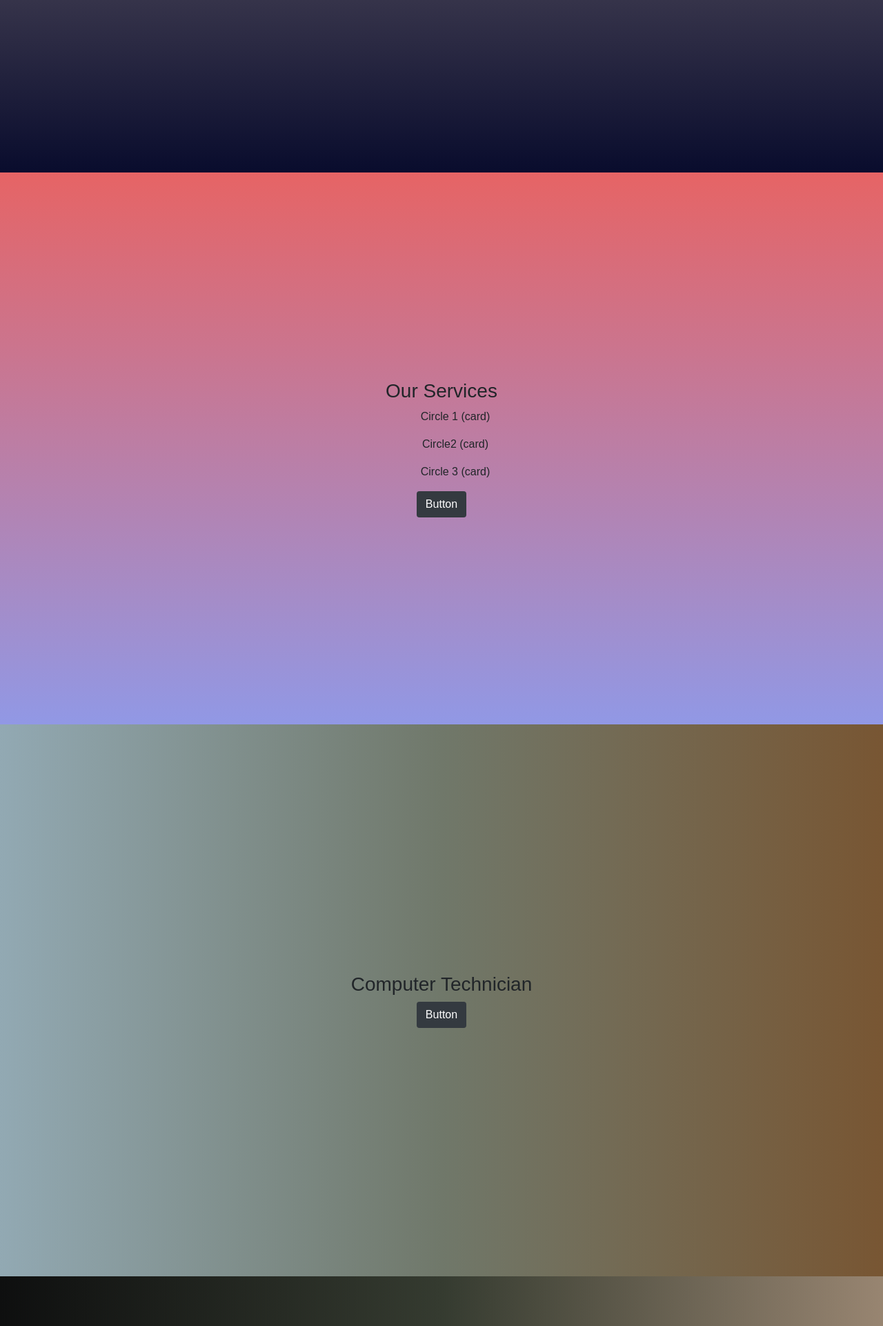
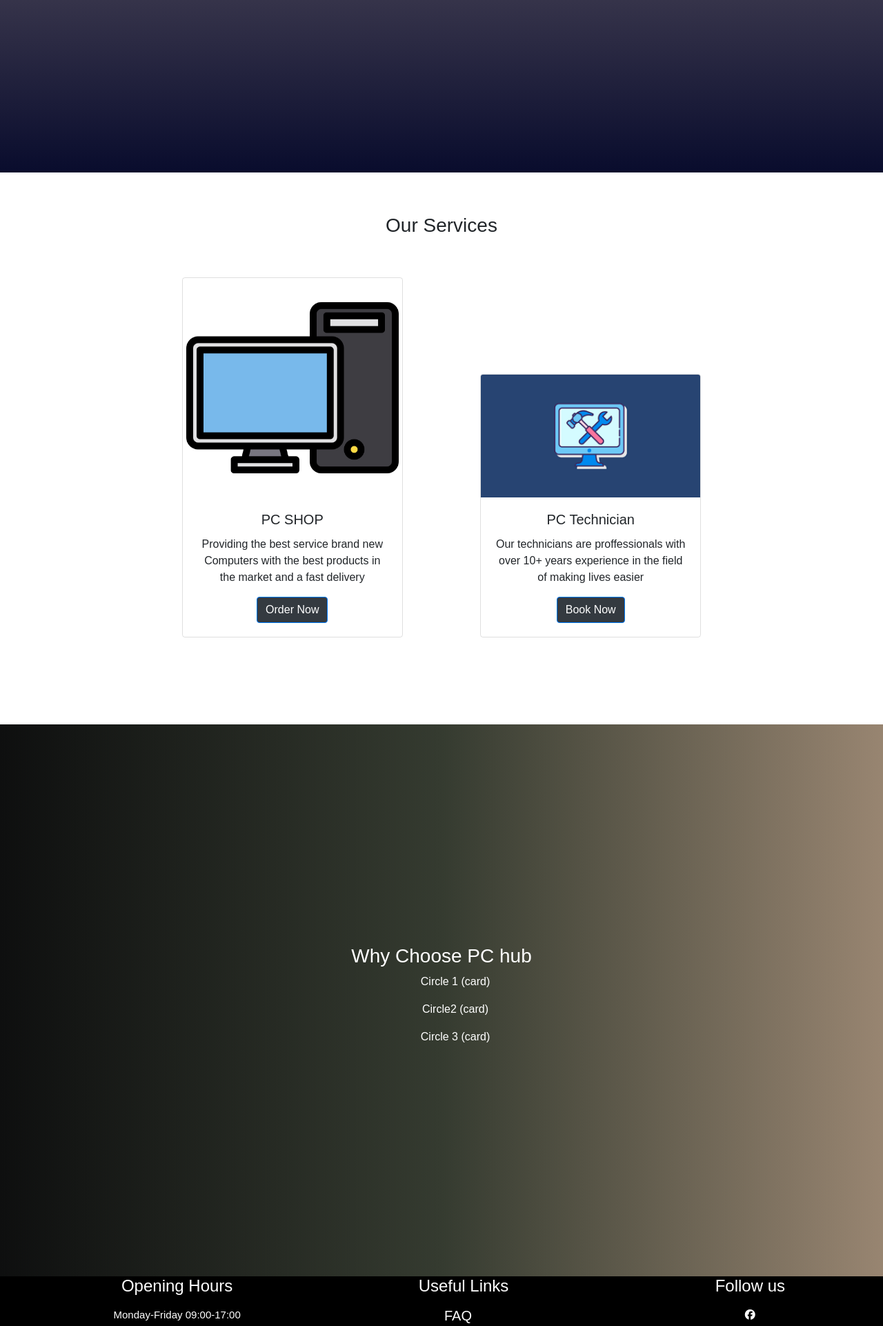
Before and after one commit to andreasarreqi/PcHub, a Django app: page / in a window 1280 px wide. Shown: the part 630-2552 px from the top of the page at 69% size. Run offline with Django 3.2, Linux system fonts and the light colour scheme; some libraries are stand-ins or nearby versions.

Commit message:
Added cards to Our services section

```diff
--- a/home/templates/home/index.html
+++ b/home/templates/home/index.html
@@ -6,27 +6,41 @@
 <section class="first-section">
     <div class="slide-in-top kenburns-top slide-1">
         <h1>Enhance your gaming performance with us</h1>
-        <p> In the business since 2019 with a great range of expertise in the field of computer assenbling and fixing.</p>
-        <button class="btn lg bg-dark text-white"> Shop Now </button>
+        <p> In the business since 2019 with a great range of expertise in the field of computer assenbling and fixing.
+        </p>
+        <a href="#" class="btn lg bg-dark text-white">Shop Now</a>
     </div>
 </section>
 
 <section class="second-section ">
     <div class="slide-in-left ">
         <h3> Our Services</h3>
-        <ul>
-            <p>Circle 1 (card)</p>
-            <p>Circle2 (card)</p>
-            <p>Circle 3 (card)</p>
+        <ul class="list-inline list-inline-horizontal-lg">
+            <li class="list-inline-item">
+
+                <div class="card" style="width: 20rem;">
+                    <img class="card-img-top" src="/media/pc_image_test.png" alt="Card image cap">
+                    <div class="card-body">
+                        <h5 class="card-title">PC SHOP</h5>
+                        <p class="card-text">Providing the best service brand new Computers with the best products in the market and a fast delivery</p>
+                        <a href="#" class="btn btn-primary bg-dark">Order Now</a>
+                    </div>
+                </div>
+            </li>
+
+            <li class="list-inline-item">
+                <div class="card" style="width: 20rem;">
+                    <img class="card-img-top" src="/media/pc_fix_image.png" alt="Card image cap">
+                    <div class="card-body">
+                        <h5 class="card-title">PC Technician</h5>
+                        <p class="card-text">Our technicians are proffessionals with over 10+ years experience in the field of making lives easier</p>
+                        <a href="#" class="btn btn-primary bg-dark">Book Now</a>
+                    </div>
+                </div>
+            </li>
+
+
         </ul>
-        <button class="btn lg bg-dark text-white">Button</button>
-    </div>
-</section>
-
-<section class="third-section">
-    <div class="slide-in-left ">
-        <h3> Computer Technician  </h3>
-        <button class="btn lg bg-dark text-white">Button</button>
     </div>
 </section>
 
--- a/pc_hub/settings.py
+++ b/pc_hub/settings.py
@@ -25,7 +25,7 @@ SECRET_KEY = 'django-insecure-$ba3d6!^bz*78h##=hjnoi97!)xlvl7yzby-gt6axhby2x!)21
 # SECURITY WARNING: don't run with debug turned on in production!
 DEBUG = True
 
-ALLOWED_HOSTS = ['8000-andreasarreqi-pchub-r1dy2l71mm5.ws-eu101.gitpod.io']
+ALLOWED_HOSTS = ['8000-andreasarreqi-pchub-6mii6lgp7wq.ws-eu101.gitpod.io']
 
 
 # Application definition
--- a/static/css/base.css
+++ b/static/css/base.css
@@ -54,7 +54,6 @@ a:hover {
     justify-content: center;
     align-items: center;
     text-align: center;
-    background: linear-gradient(#e66465, #9198e5);
     height: 100vh;
 }
 
@@ -63,7 +62,7 @@ a:hover {
     justify-content: center;
     align-items: center;
     text-align: center;
-    background: linear-gradient(0.25turn, #92a9b3, #70786a, #785633);
+    background: linear-gradient(0.25turn, #757ff0, #70786a, #785633);
     height: 100vh;
 }
 
@@ -76,7 +75,10 @@ a:hover {
     height: 100vh;
     color: white;
 }
-
+.card {
+    margin: 50px;
+    background-color: transparent;
+}
 /*---------------------------------- Slide top class (taken from ANIMISTA)*/
 .slide-in-top {
     animation: slide-in-top 1s cubic-bezier(0.250, 0.460, 0.450, 0.940) both;
@@ -110,3 +112,5 @@ a:hover {
         opacity: 1;
     }
 }
+
+/*------------------------------------------ List styling */
```
Also changed, not shown: media/pc_image_test.png (added).
